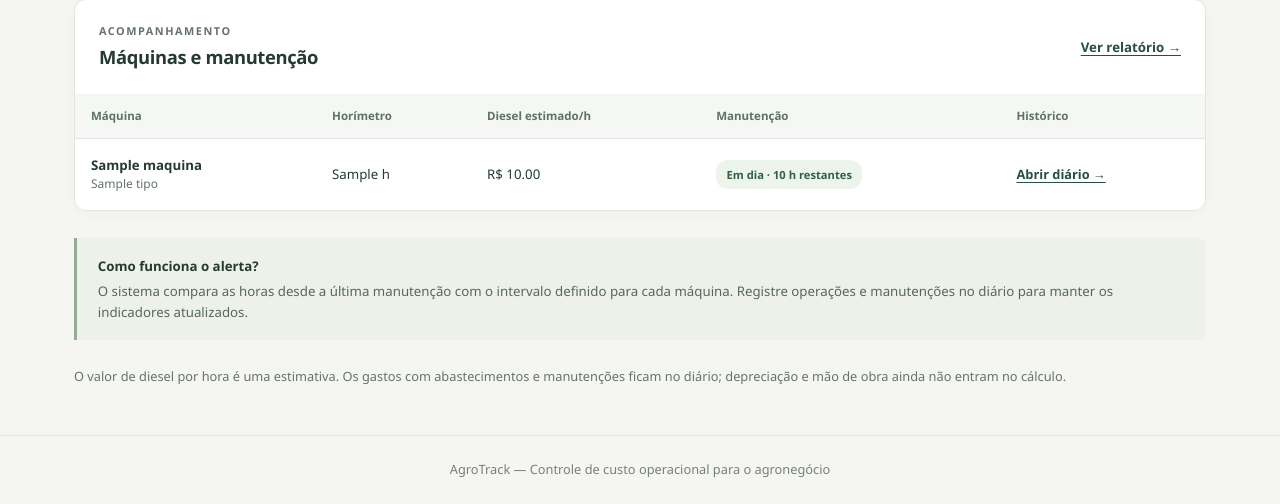
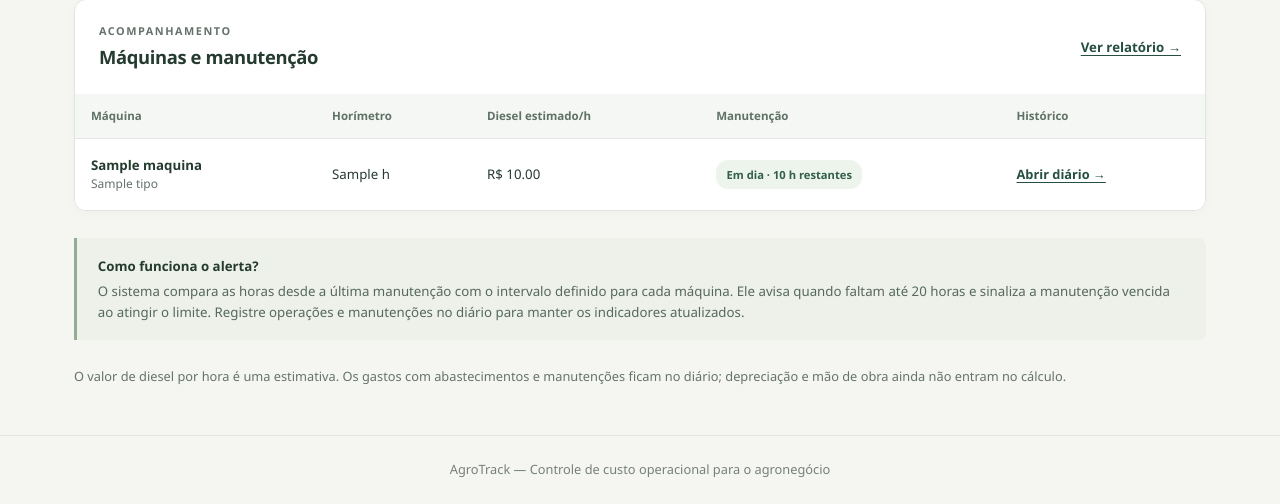
Before and after one commit to fabricio777666/AgroTrack, a Flask app: template templates/index.html in a window 1280 px wide. Shown: the part 451-955 px from the top of the page. Run offline with Flask 3, Linux system fonts and the light colour scheme; the template is opened without the code that fills it: most values are stand-ins (such as "Sample title", 1, 10 or a date in 2020).

Commit message:
Avisa quando a manutenção estiver a até 20 horas

```diff
--- a/app.py
+++ b/app.py
@@ -48,7 +48,8 @@ def calcular_indicadores(maquina):
     restantes = maquina['intervalo_manutencao_horas'] - horas_desde
     return {**maquina, 'custo_hora': round(custo_hora, 2),
             'horas_desde_manutencao': horas_desde, 'horas_restantes': restantes,
-            'alerta_manutencao': restantes <= 0}
+            'alerta_manutencao': restantes <= 0,
+            'manutencao_proxima': 0 < restantes <= 20}
 
 
 def ler_formulario(form):
--- a/static/style.css
+++ b/static/style.css
@@ -386,6 +386,7 @@ th {
 .mensagem { padding: 1rem; margin-bottom: 1rem; border-radius: 6px; }
 .mensagem.erro { background: #fdecea; color: #842219; }
 .mensagem.sucesso { background: #eaf4ea; color: #254729; }
+.mensagem.aviso { background: #fff1d8; color: #80551d; }
 .chart-placeholder-bars, .chart-placeholder-line { color: #223022; display: block; }
 .status-list li { gap: 1rem; }
 .row > [class^="col-"] { min-width: 0; flex-basis: 280px; }
@@ -455,6 +456,7 @@ tr:last-child td { border-bottom: 0; }
 .badge { font-size: 0.7rem; padding: 0.35rem 0.65rem; white-space: nowrap; font-weight: 600; }
 .badge-critico { background: #fbede2; color: #8c451b; }
 .badge-atencao { background: #edf4ec; color: #326047; }
+.badge-proxima { background: #fff1d8; color: #80551d; }
 .info-note { border-left: 3px solid #92ad94; background: #edf1e9; padding: 1.1rem 1.3rem; border-radius: 0 8px 8px 0; font-size: 0.83rem; }
 .info-note p { margin-top: 0.3rem; color: #56695b; }
 .btn-sm, .form-cadastro button { font-size: 0.85rem; font-weight: 600; padding: 0.7rem 1rem; border-radius: 7px; border: 0; cursor: pointer; }
--- a/templates/diario.html
+++ b/templates/diario.html
@@ -9,6 +9,7 @@
 </div>
 <p class="subtitle">{% if custo_registrado is not none %}Gastos registrados / horas lançadas: <strong>R$ {{ '%.2f'|format(custo_registrado) }}/h</strong>.{% else %}Registre horas de operação para calcular os gastos por hora.{% endif %} Este indicador considera somente os lançamentos feitos aqui, sem depreciação ou mão de obra.</p>
 {% if maquina.alerta_manutencao %}<p class="mensagem erro" role="status">Manutenção necessária. Ao concluir o serviço, registre a manutenção para reiniciar a contagem no horímetro atual.</p>{% endif %}
+{% if maquina.manutencao_proxima %}<p class="mensagem aviso" role="status">Manutenção próxima: faltam {{ maquina.horas_restantes }} horas. Planeje o serviço antes de atingir o limite.</p>{% endif %}
 {% if usuario.perfil in ['admin', 'operador'] %}
 <section class="card diary-form-card">
     <h2>Novo lançamento</h2>
--- a/templates/index.html
+++ b/templates/index.html
@@ -18,13 +18,13 @@
             <tr>
                 <td><strong>{{ m.nome }}</strong><span class="cell-detail">{{ m.tipo }}</span></td>
                 <td>{{ m.horimetro_atual }} h</td><td>R$ {{ '%.2f'|format(m.custo_hora) }}</td>
-                <td>{% if m.alerta_manutencao %}<span class="badge badge-critico">Manutenção necessária</span>{% else %}<span class="badge badge-atencao">Em dia · {{ m.horas_restantes }} h restantes</span>{% endif %}</td>
+                <td>{% if m.alerta_manutencao %}<span class="badge badge-critico">Manutenção necessária</span>{% elif m.manutencao_proxima %}<span class="badge badge-proxima">Próxima · {{ m.horas_restantes }} h restantes</span>{% else %}<span class="badge badge-atencao">Em dia · {{ m.horas_restantes }} h restantes</span>{% endif %}</td>
                 <td><a class="table-link" href="{{ url_for('web.diario', maquina_id=m.id) }}">Abrir diário →</a></td>
             </tr>
             {% else %}<tr><td colspan="5" class="empty-state">Sua frota começa aqui. Cadastre a primeira máquina para acompanhar os indicadores.</td></tr>{% endfor %}</tbody>
         </table></div>
     </section>
-    <div class="info-note"><strong>Como funciona o alerta?</strong><p>O sistema compara as horas desde a última manutenção com o intervalo definido para cada máquina. Registre operações e manutenções no diário para manter os indicadores atualizados.</p></div>
+    <div class="info-note"><strong>Como funciona o alerta?</strong><p>O sistema compara as horas desde a última manutenção com o intervalo definido para cada máquina. Ele avisa quando faltam até 20 horas e sinaliza a manutenção vencida ao atingir o limite. Registre operações e manutenções no diário para manter os indicadores atualizados.</p></div>
     <p class="text-muted">O valor de diesel por hora é uma estimativa. Os gastos com abastecimentos e manutenções ficam no diário; depreciação e mão de obra ainda não entram no cálculo.</p>
 </div>
 {% endblock %}
--- a/templates/relatorio.html
+++ b/templates/relatorio.html
@@ -36,6 +36,8 @@
                 <td>
                     {% if m.alerta_manutencao %}
                         <span class="badge badge-critico">Manutenção necessária</span>
+                    {% elif m.manutencao_proxima %}
+                        <span class="badge badge-proxima">Próxima · {{ m.horas_restantes }} h restantes</span>
                     {% else %}
                         <span class="badge badge-atencao">Em dia</span>
                     {% endif %}
```
Also changed, not shown: tests/test_app.py (+15 -0 lines).
